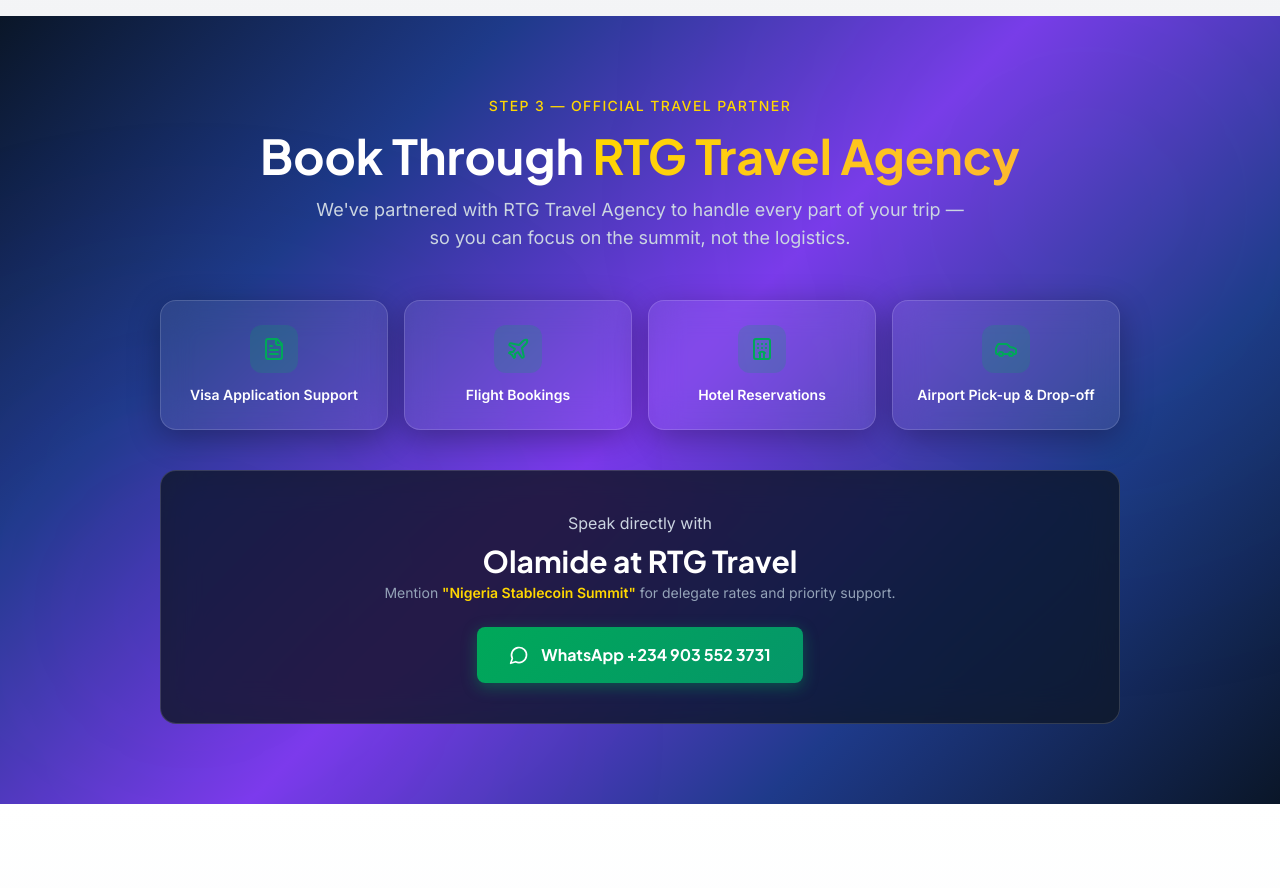
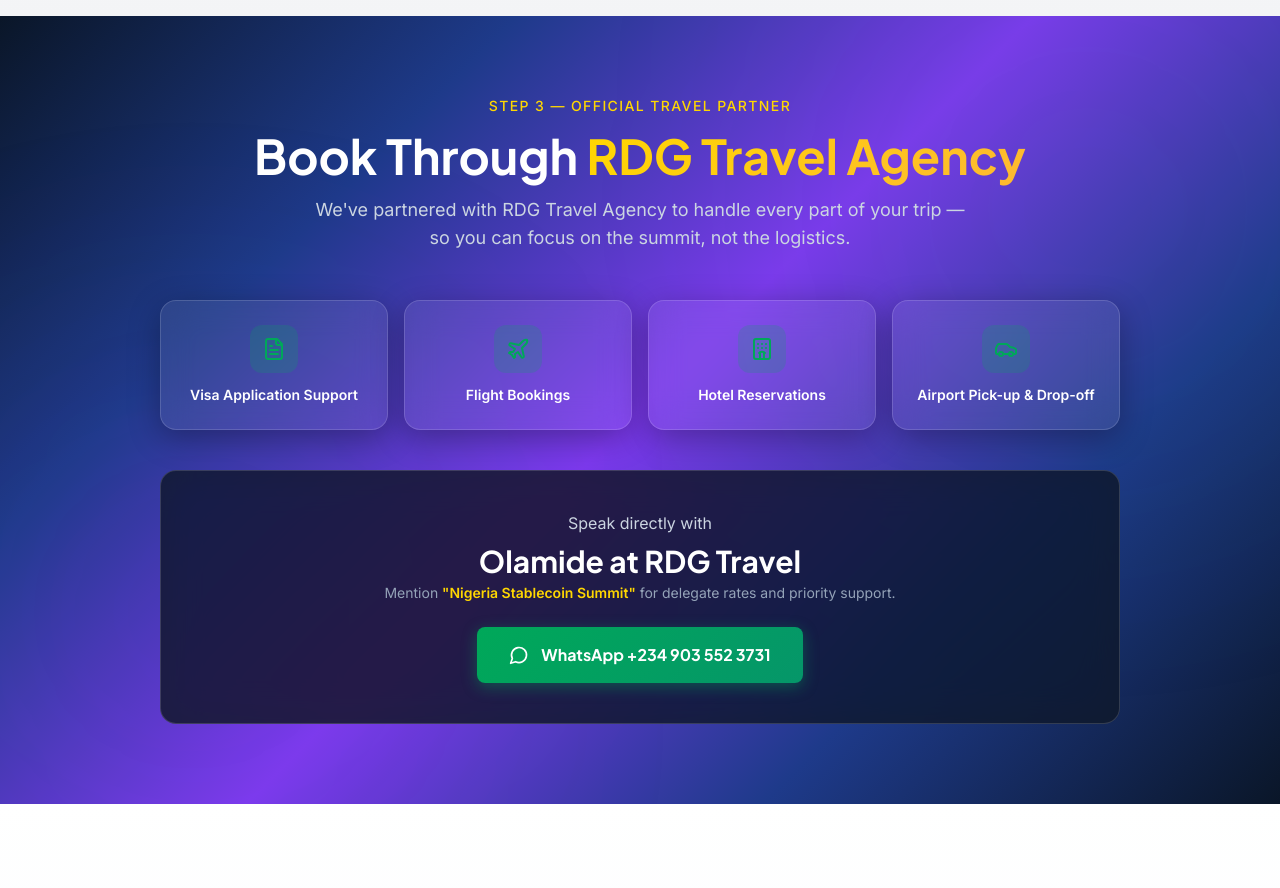
Before and after one commit to flingen/nssnew22, a React (Vite) app: page /travel in a window 1280 px wide. Shown: the part 1660-2548 px from the top of the page. Built offline with nearby package versions, Linux system fonts and the light colour scheme.

Commit message:
Update TravelPage.tsx

```diff
--- a/src/pages/TravelPage.tsx
+++ b/src/pages/TravelPage.tsx
@@ -19,7 +19,7 @@
 
 const TICKET_URL = 'https://tix.africa/discover/nss2026';
 const INVITE_EMAIL = 'nss@afristablecoin.org';
-const RTG_WHATSAPP =
+const RDG_WHATSAPP =
   'https://wa.me/2349035523731?text=Hello%20Olamide%2C%20I%27m%20enquiring%20about%20travel%20support%20for%20the%20Nigeria%20Stablecoin%20Summit.';
 
 export function TravelPage() {
@@ -185,7 +185,7 @@
           </div>
         </section>
 
-        {/* RTG TRAVEL PARTNER */}
+        {/* RDG TRAVEL PARTNER */}
         <section className="section-gradient-rich py-20 relative overflow-hidden">
           <div className="absolute top-0 right-0 w-96 h-96 bg-nigeria-green/10 rounded-full blur-[150px]" />
           <div className="absolute bottom-0 left-0 w-96 h-96 bg-purple/10 rounded-full blur-[150px]" />
@@ -196,10 +196,10 @@
                 Step 3 — Official Travel Partner
               </span>
               <h2 className="font-satoshi font-bold text-3xl md:text-4xl lg:text-5xl text-white mb-4">
-                Book Through <span className="gradient-text-gold">RTG Travel Agency</span>
+                Book Through <span className="gradient-text-gold">RDG Travel Agency</span>
               </h2>
               <p className="text-text-light text-lg max-w-2xl mx-auto">
-                We've partnered with RTG Travel Agency to handle every part of your trip — so you
+                We've partnered with RDG Travel Agency to handle every part of your trip — so you
                 can focus on the summit, not the logistics.
               </p>
             </div>
@@ -229,7 +229,7 @@
             <div className="glass-card-strong rounded-2xl p-8 md:p-10 text-center">
               <p className="text-text-light text-base mb-2">Speak directly with</p>
               <h3 className="font-satoshi font-bold text-2xl md:text-3xl text-white mb-1">
-                Olamide at RTG Travel
+                Olamide at RDG Travel
               </h3>
               <p className="text-text-grey text-sm mb-6">
                 Mention <span className="text-fintech-gold font-semibold">"Nigeria Stablecoin Summit"</span>{' '}
@@ -237,7 +237,7 @@
               </p>
 
               <a
-                href={RTG_WHATSAPP}
+                href={RDG_WHATSAPP}
                 target="_blank"
                 rel="noopener noreferrer"
                 className="btn-green inline-flex items-center gap-3 px-8 py-4 text-base"
```
